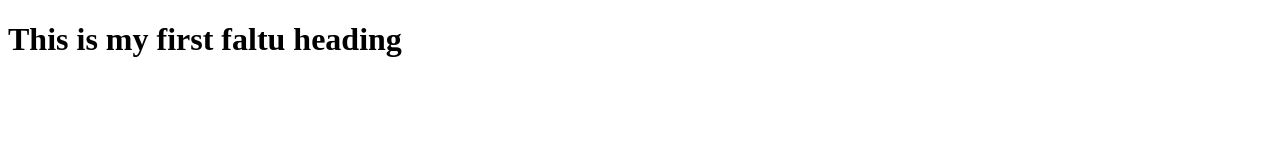
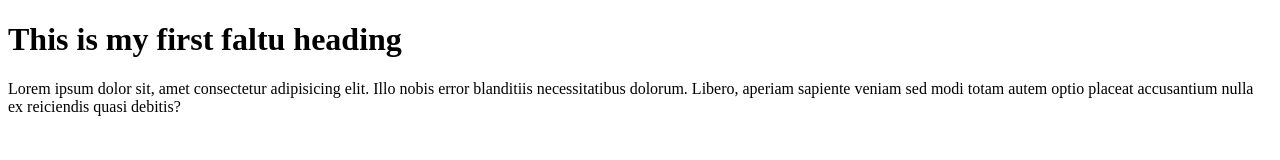
Before and after one commit to SandeepSinghnpr/apnacollege-demo, a plain HTML site: page index.html in a window 1280 px wide. Drawn offline with Linux system fonts and the light colour scheme.

Commit message:
create third feature paragraph

```diff
--- a/index.html
+++ b/index.html
@@ -7,5 +7,6 @@
 </head>
 <body>
     <h1>This is my first faltu heading </h1>
+    <p>Lorem ipsum dolor sit, amet consectetur adipisicing elit. Illo nobis error blanditiis necessitatibus dolorum. Libero, aperiam sapiente veniam sed modi totam autem optio placeat accusantium nulla ex reiciendis quasi debitis?</p>
 </body>
 </html>
```
